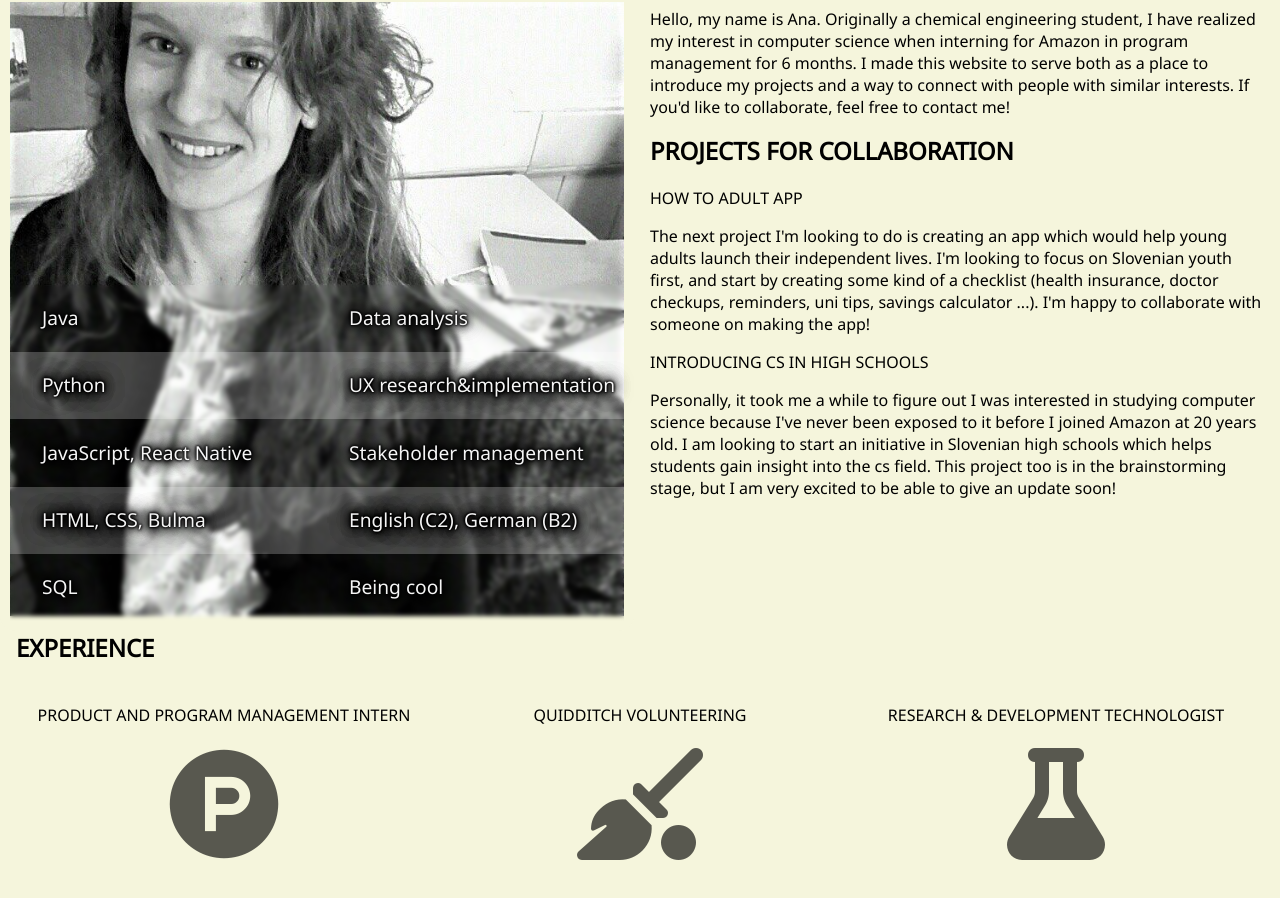
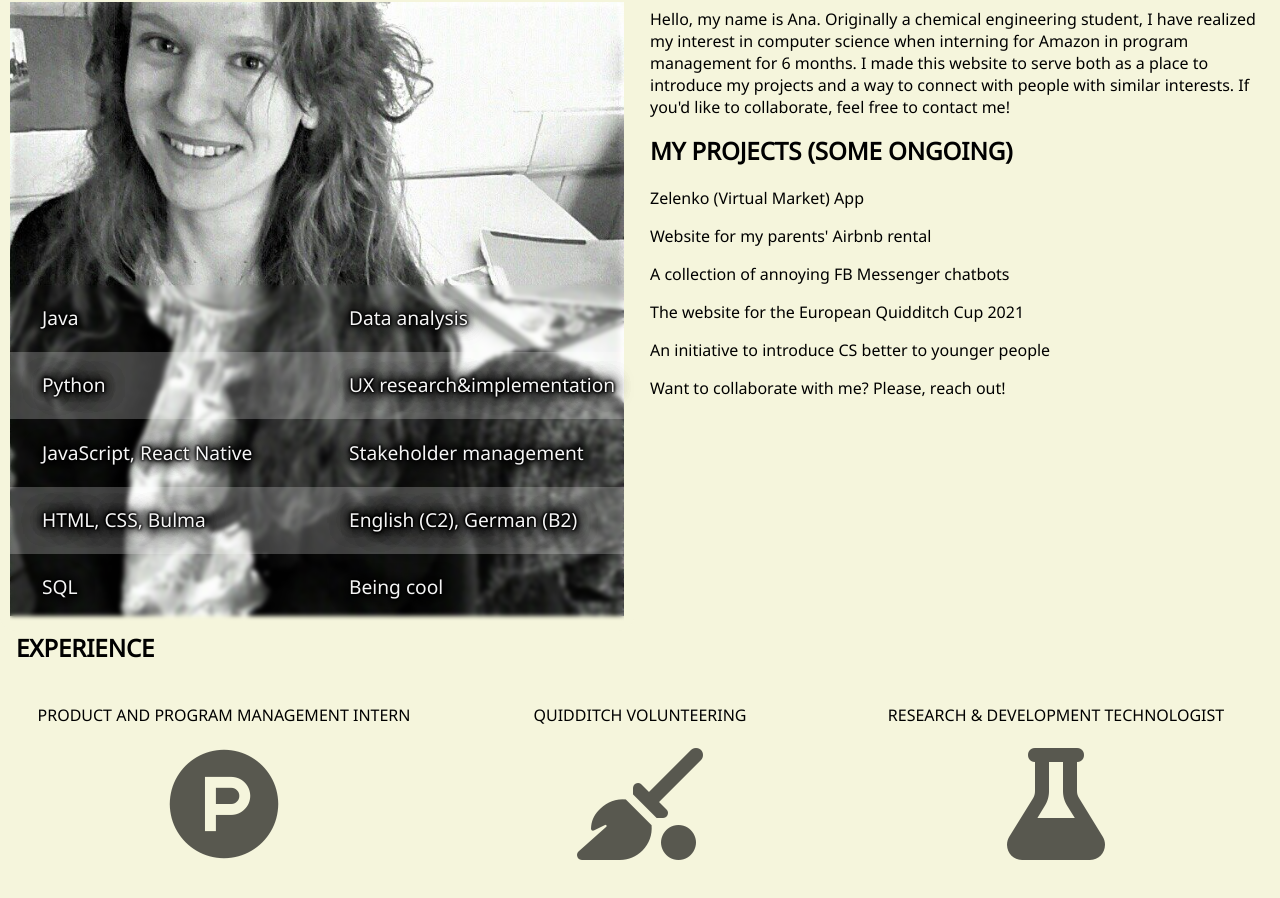
Before and after one commit to anablaz/anablaz.github.io, a plain HTML site: page index.html in a window 1280 px wide. Shown: the part 808-1706 px from the top of the page. Drawn offline with Linux system fonts and the light colour scheme.

Commit message:
changed projects

```diff
--- a/index.html
+++ b/index.html
@@ -39,7 +39,8 @@
         </div>
         <div id="slide" class="aboutme row">
             <p class="column mybiomobile">
-                Hello, my name is Ana. I was originally a chemical engineering student, but after interning for Amazon for 6 months I have realized my interest in computer science. I made this website to serve both as a place to introduce my projects and a way to
+                Hello, my name is Ana. Originally a chemical engineering student, I have realized my interest in computer science when interning
+                for Amazon in program management for 6 months. I made this website to serve both as a place to introduce my projects and a way to
                 connect with people with similar interests. If you'd like to collaborate, feel free to contact me!
             </p>
             <div class="leftcolumn column">
@@ -74,21 +75,13 @@
                     connect with people with similar interests. If you'd like to collaborate, feel free to contact me!
                 </p>
 
-                <h2 class="projects">PROJECTS FOR COLLABORATION</h2>
-                <p>
-                    HOW TO ADULT APP
-                </p>
-                <p class="projectdescription">
-                    The next project I'm looking to do is creating an app which would help young adults launch their independent lives. I'm looking to
-                    focus on Slovenian youth first, and start by creating some kind of a checklist (health insurance, doctor checkups, reminders, uni
-                    tips, savings calculator ...). I'm happy to collaborate with someone on making the app!
-                </p>
-                <p>INTRODUCING CS IN HIGH SCHOOLS</p>
-                <p class="projectdescription">
-                    Personally, it took me a while to figure out I was interested in studying computer science because I've never been exposed to it
-                    before I joined Amazon at 20 years old. I am looking to start an initiative in Slovenian high schools which helps students gain insight
-                    into the cs field. This project too is in the brainstorming stage, but I am very excited to be able to give an update soon!
-                </p>
+                <h2 class="tile is-ancestor projects">MY PROJECTS (SOME ONGOING)</h2>
+                <p>Zelenko (Virtual Market) App</p>
+                <p>Website for my parents' Airbnb rental</p>
+                <p>A collection of annoying FB Messenger chatbots</p>
+                <p>The website for the European Quidditch Cup 2021</p>
+                <p>An initiative to introduce CS better to younger people</p>
+                <p>Want to collaborate with me? Please, reach out!</p>
             </div>
         </div>
 
```
